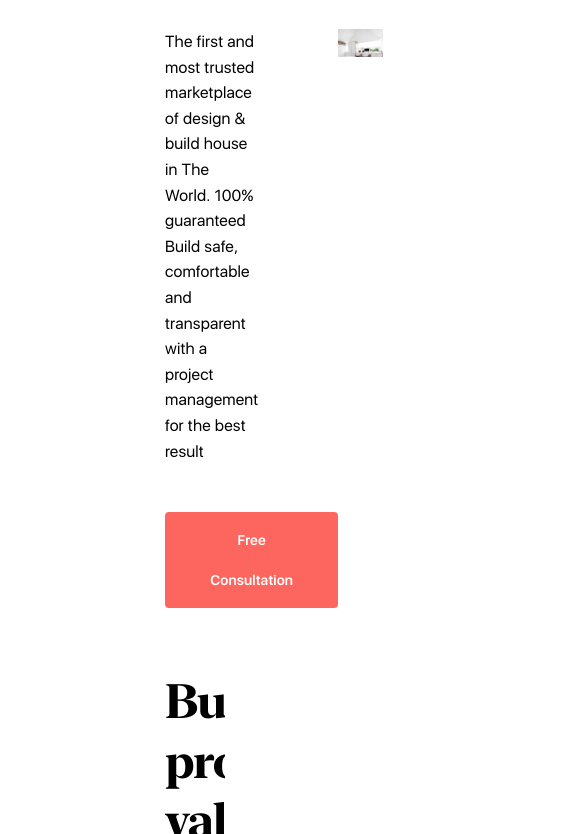
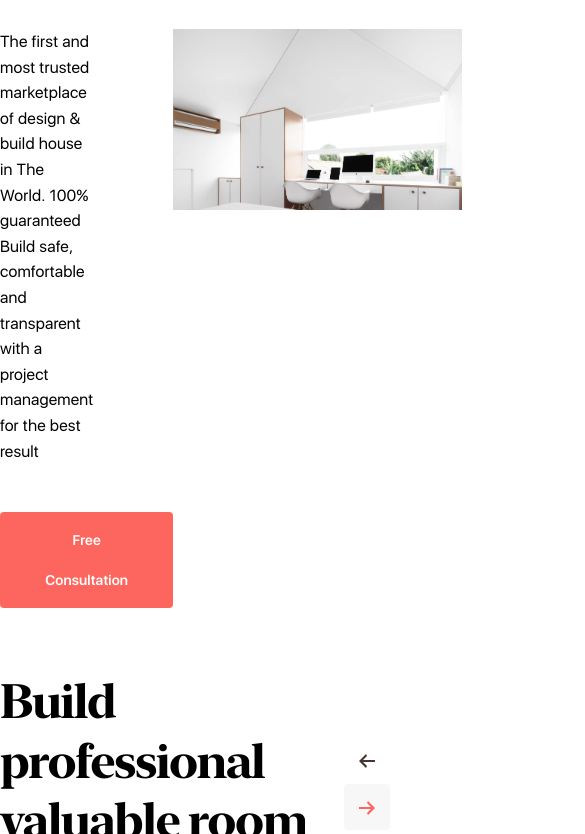
Before and after one commit to SilverMoon17/Archmove, a plain HTML site: page index.html in a window 390 px wide. Shown: the part 702-1536 px from the top of the page, 585 px wide, since content can reach past the window. Drawn offline with nearby package versions, Linux system fonts and the light colour scheme.

Commit message:
Add files via upload

```diff
--- a/css/style.css
+++ b/css/style.css
@@ -121,9 +121,8 @@ ul {
 }
 .container {
     max-width: 1440px;
-    margin: auto;
+    margin: 0 auto;
     display: block;
-    margin: 0 auto;
 }
 .container>* {
     margin-left: 165px;
@@ -321,3 +320,18 @@ ul {
     position: absolute;
     left: -100px;
 }
+@media(max-width: 800px) {
+    .container {
+        max-width: 100%;
+        margin: auto;
+        display: block;
+        margin: 0 auto;
+    }
+    .container>* {
+        margin-left: 0;
+        margin-right: 0;
+    }
+    .header-items {
+        max-width: 100%;
+    }
+}
```
Also changed, not shown: index.html (+2 -2 lines).
